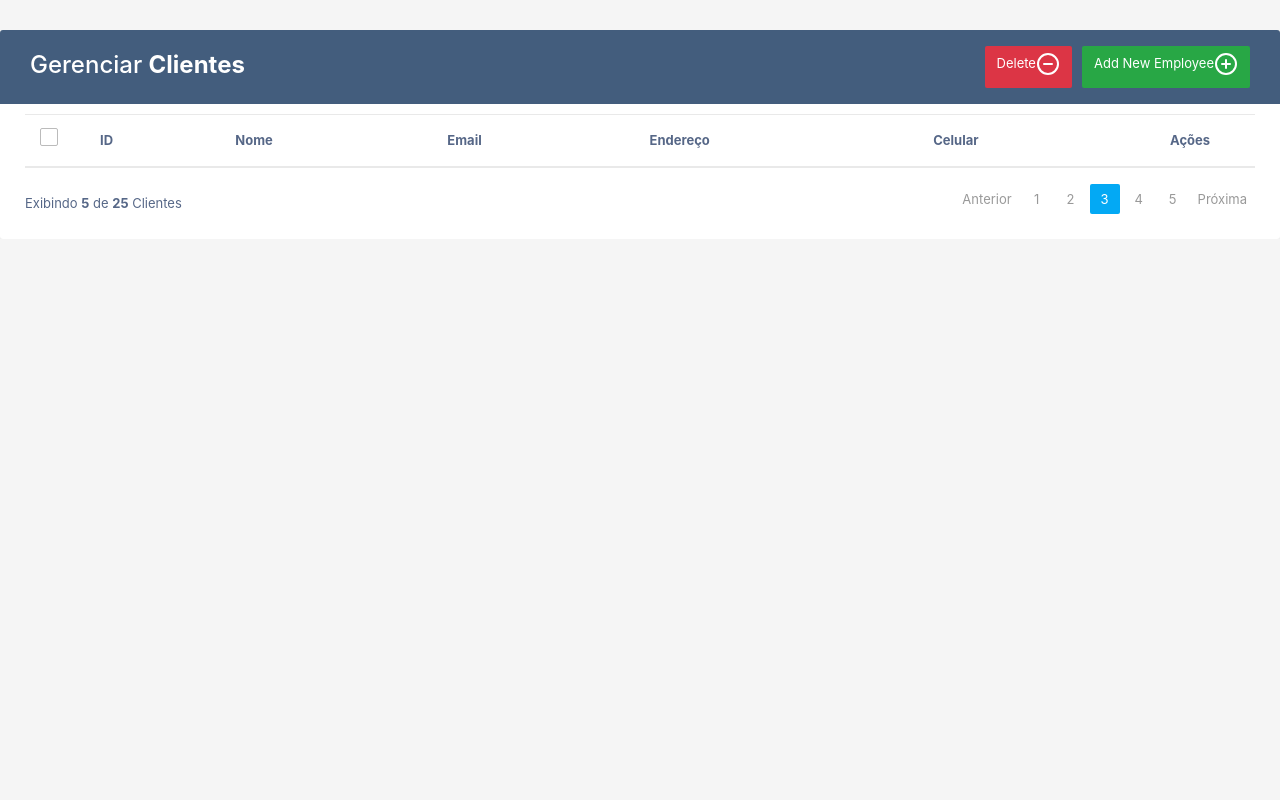
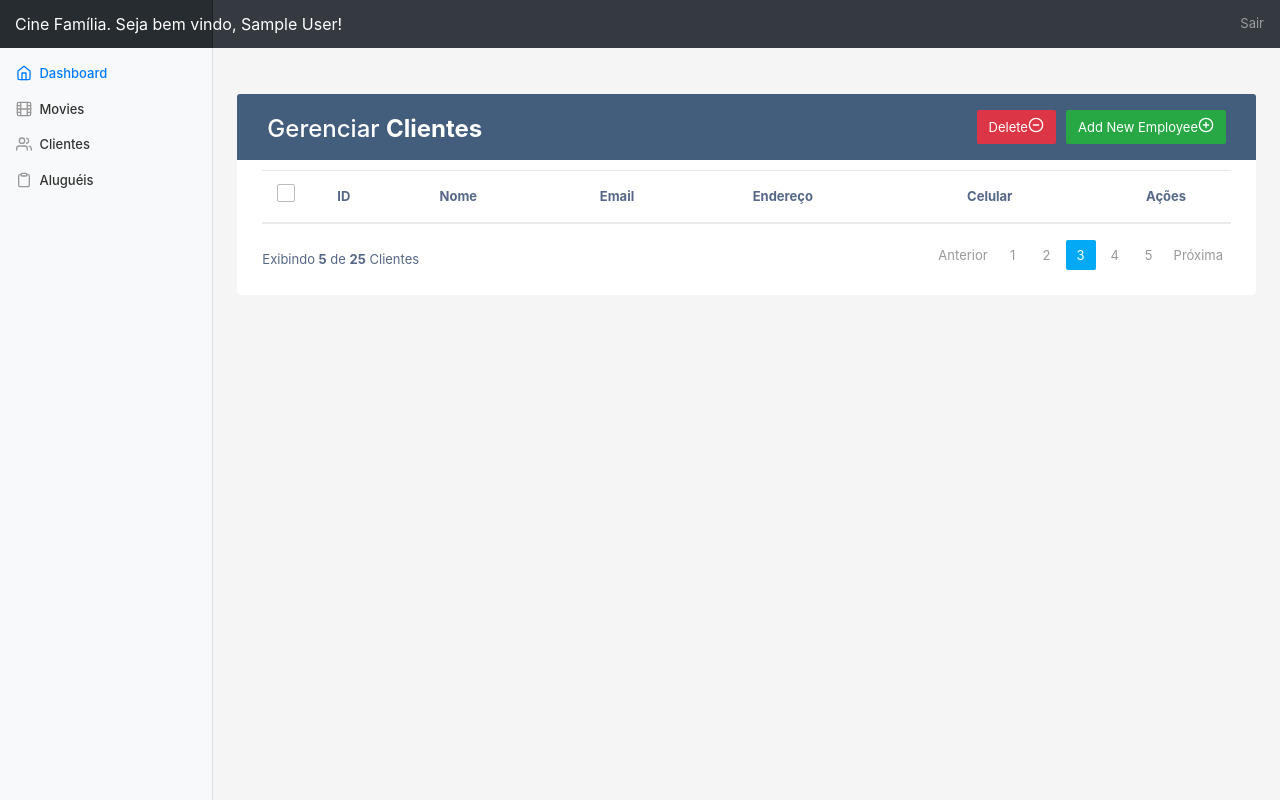
Before and after one commit to fabio2804/cine_familia, a Flask app: page /clients in a window 1280 px wide. Run offline with Flask 2, Linux system fonts and the light colour scheme; the visitor is signed in with stand-in values (Sample User, id 1); lists and menus that the app fills with data are empty; some libraries are stand-ins or nearby versions.

Commit message:
Menu adicionado nas demais paginas

```diff
--- a/templates/actor.html
+++ b/templates/actor.html
@@ -1,7 +1,7 @@
-{% extends "index.html" %}
+{% extends "menu.html" %}
 {% set active_page = 'actors' %}
 
-{% block content %}
+{% block page %}
 <head>
     <link rel="stylesheet" type="text/css" href="{{ url_for('static', filename='styles/shared/table.css') }}">
     <script src="{{ url_for('static', filename='scripts/components/table.js') }}"></script>
--- a/templates/client.html
+++ b/templates/client.html
@@ -1,7 +1,7 @@
-{% extends "index.html" %}
+{% extends "menu.html" %}
 {% set active_page = 'clients' %}
 
-{% block content %}
+{% block page %}
 <head>
     <link rel="stylesheet" type="text/css" href="{{ url_for('static', filename='styles/shared/table.css') }}">
     <script src="{{ url_for('static', filename='scripts/components/table.js') }}"></script>
--- a/templates/login.html
+++ b/templates/login.html
@@ -1,4 +1,4 @@
-{% extends "index.html" %}
+{% extends "menu.html" %}
 {% set active_page = 'login' %}
 
 {% block content %}
--- /dev/null
+++ b/templates/menu.html
@@ -0,0 +1,64 @@
+{% extends "index.html" %}
+
+{% block content %}
+
+    <head>
+        <link rel="stylesheet" type="text/css" href="{{ url_for('static', filename='styles/home.css') }}">
+        <!-- Graphs -->
+        <script src="https://cdnjs.cloudflare.com/ajax/libs/Chart.js/2.7.1/Chart.min.js"></script>
+        <script src="{{ url_for('static', filename='scripts/home.js') }}"></script>
+        <title>Home</title>
+    </head>
+
+    <body>
+    <nav class="navbar navbar-dark sticky-top bg-dark flex-md-nowrap p-0">
+        <a class="navbar-brand col-sm-3 col-md-2 mr-0" href="#">Cine Família. Seja bem vindo, {{ session['nome'] }}!</a>
+        <ul class="navbar-nav px-3">
+            <li class="nav-item text-nowrap">
+                <a class="nav-link logout" onclick="logout()">Sair</a>
+            </li>
+        </ul>
+    </nav>
+
+    <div class="container-fluid">
+        <div class="row">
+            <nav class="col-md-2 d-none d-md-block bg-light sidebar">
+                <div class="sidebar-sticky">
+                    <ul class="nav flex-column">
+                        <li class="nav-item">
+                            <a class="nav-link active" href="{{ url_for('home') }}">
+                                <span data-feather="home"></span>
+                                Dashboard <span class="sr-only">(current)</span>
+                            </a>
+                        </li>
+                        <li class="nav-item">
+                            <a class="nav-link" href="{{ url_for('movies') }}">
+                                <span data-feather="film"></span>
+                                Movies
+                            </a>
+                        </li>
+                        <li class="nav-item">
+                            <a class="nav-link" href="{{ url_for('clients') }}">
+                                <span data-feather="users"></span>
+                                Clientes
+                            </a>
+                        </li>
+                        <li class="nav-item">
+                            <a class="nav-link" href="{{ url_for('rents') }}">
+                                <span data-feather="clipboard"></span>
+                                Aluguéis
+                            </a>
+                        </li>
+                    </ul>
+                </div>
+            </nav>
+
+            <main role="main" class="col-md-9 ml-sm-auto col-lg-10 pt-3 px-4">
+                {% block page %}
+                {% endblock %}
+            </main>
+        </div>
+    </div>
+
+    </body>
+{% endblock %}
--- a/templates/movie.html
+++ b/templates/movie.html
@@ -1,7 +1,7 @@
-{% extends "index.html" %}
+{% extends "menu.html" %}
 {% set active_page = 'films' %}
 
-{% block content %}
+{% block page %}
     <head>
         <link rel="stylesheet" type="text/css" href="{{ url_for('static', filename='styles/shared/table.css') }}">
         <script src="{{ url_for('static', filename='scripts/components/table.js') }}"></script>
--- a/templates/rent.html
+++ b/templates/rent.html
@@ -1,7 +1,7 @@
-{% extends "index.html" %}
+{% extends "menu.html" %}
 {% set active_page = 'rents' %}
 
-{% block content %}
+{% block page %}
 <head>
     <link rel="stylesheet" type="text/css" href="{{ url_for('static', filename='styles/shared/table.css') }}">
     <script src="{{ url_for('static', filename='scripts/components/table.js') }}"></script>
```
